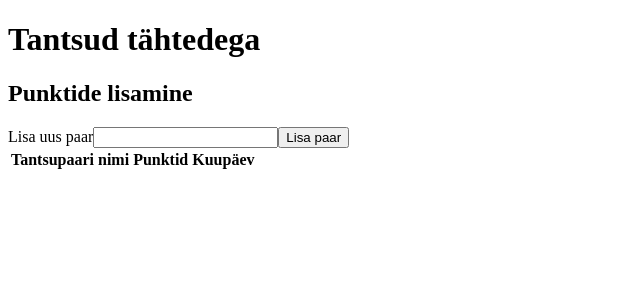
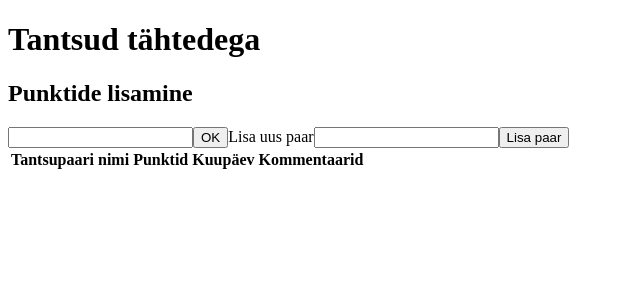
Before and after one commit to ArkadiKorotitshTARpv22/tantsudTahtega, a PHP site: page /haldusLeht.php in a window 1280 px wide. Shown: the part 150-450 px from the top of the page, without its empty margins (0-640 px from the left). Run offline with PHP 8.4, Linux system fonts and the light colour scheme; the visitor is signed in with stand-in values (Sample User, id 1); data that the repository does not hold is empty.

Commit message:
kommentaarid

```diff
--- a/haldusLeht.php
+++ b/haldusLeht.php
@@ -77,11 +77,12 @@ function isAdmin(){
             <th>Tantsupaari nimi</th>
             <th>Punktid</th>
             <th>Kuupäev</th>
+            <th>Kommentaarid</th>
         </tr>
         <?php
         global $yhendus;
-        $kask=$yhendus->prepare("SELECT id, tantsupaar, punktid, ava_paev FROM tantsud WHERE avalik=1");
-        $kask->bind_result($id, $tantsupaar, $punktid, $paev);
+        $kask=$yhendus->prepare("SELECT id, tantsupaar, punktid, ava_paev, kommentaarid FROM tantsud WHERE avalik=1");
+        $kask->bind_result($id, $tantsupaar, $punktid, $paev, $kommentaarid);
         $kask->execute();
         while($kask->fetch()){
             echo "<tr>";
@@ -89,6 +90,7 @@ function isAdmin(){
             echo "<td>".$tantsupaar."</id>";
             echo "<td>".$punktid."</td>";
             echo "<td>".$paev."</td>";
+            echo "<td>".$kommentaarid."</td>";
             if(isAdmin()){
 
             } else {
@@ -98,6 +100,11 @@ function isAdmin(){
             echo "</tr>";
         }
         ?>
+        <form action='?'>
+            <input type='hidden' value='$id' name='komment'>
+            <input type='text' name='uuskomment' id='uuskomment'>
+            <input type='submit' value='OK'>
+        </form>
         <?php if(isAdmin()){?>
 
 
```
